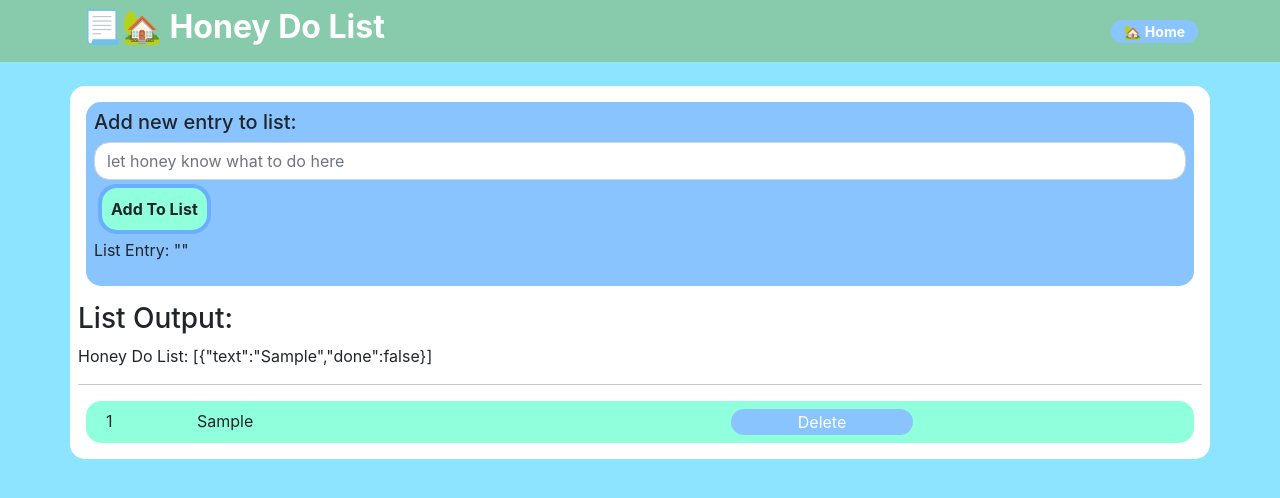
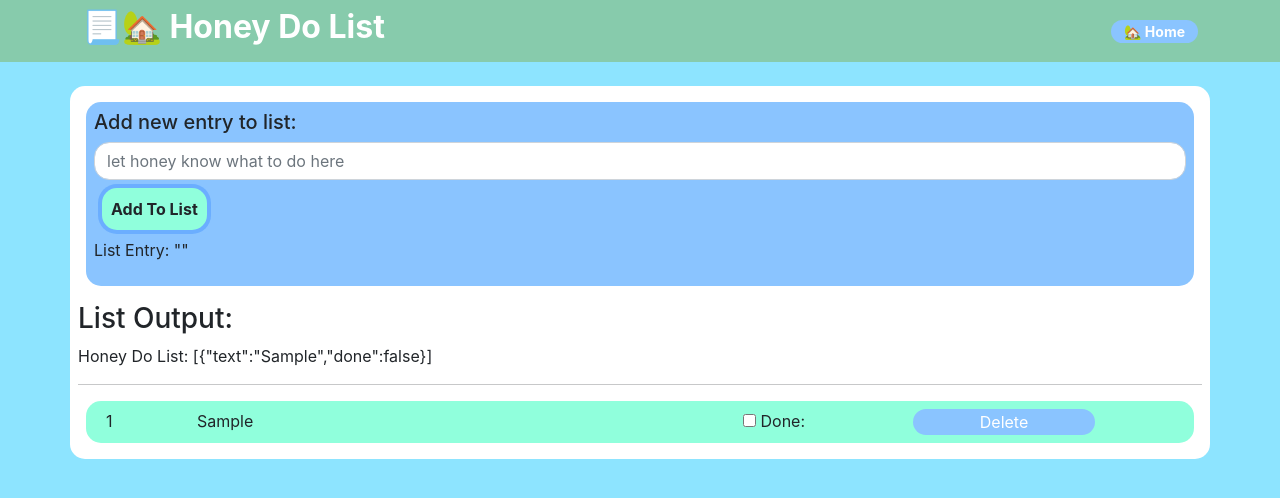
Before and after one commit to vircabading/MERN-React-FunctionalComponents-ToDoList-2308, a React (Create React App) app: page / in a window 1280 px wide. Both pictures are taken after typing "Sample" into the empty fields and a click on the button "Add To List". Shown: the top 498 px of the page. Built offline with nearby package versions, Linux system fonts and the light colour scheme.

Commit message:
add an add button to the list output

```diff
--- a/src/App.js
+++ b/src/App.js
@@ -29,16 +29,30 @@ const App = () => {
     setHoneyDoList(changedHoneyDoList);
   }
 
+  const changeEntryDone = (targetEntry) => {
+    console.log("**** In change entry done:", targetEntry.text);
+    let newList = [...honeyDoList];
+    for (let i=0; i<honeyDoList.length; i++) {
+      if (newList[i].text == targetEntry.text) {
+         newList[i].done = !newList[i].done;
+      }
+    }
+    setHoneyDoList(newList);
+  }
+
   return (
     <main>
       {/* **** Navigation Bar *********** */}
       <NavBarView />
       {/* ///// Main Content Area //////////// */}
       <div className='container mt-4 p-2 round bg-white' >
+        {/* **** Add to the List *********** */}
         <AddToListView addNewEntryToList={addNewEntryToList} />
+        {/* **** Output the List ************ */}
         <ListOutputView
           honeyDoList={honeyDoList}
-          removeEntry={removeEntry} />
+          removeEntry={removeEntry}
+          changeEntryDone={ changeEntryDone } />
       </div>
     </main>
   );
--- a/src/components/ListOutputView.jsx
+++ b/src/components/ListOutputView.jsx
@@ -19,6 +19,7 @@ const ListOutputView = (props) => {
               i={i}
               entry={entry}
               removeEntry={props.removeEntry}
+              changeEntryDone={props.changeEntryDone}
               key={i} />
           )
         }
--- a/src/components/RowComp.jsx
+++ b/src/components/RowComp.jsx
@@ -5,22 +5,34 @@ import React from 'react'
 ///////////////////////////////////////////////////
 
 const RowComp = (props) => {
+  /**
+   * deletes entry associated with delete button pressed
+   * @param {*} e
+   */
   const handleDeleteEntry = (e) => {
     props.removeEntry(props.entry);
+  }
+
+  const handleCheckChange = (e) => {
+    console.log("*** In Handle Check Change ******");
+    props.changeEntryDone(props.entry);
   }
 
   return (
     <div>
       {(props.i % 2 === 0) ?
         <div className='row m-2 p-2 bg-green round'>
-                <div className='col-1'>{ props.i+1 }</div>
-                <div className='col-6'>{ props.entry.text}</div>
-                <button className='col-2 round btn-blue' onClick={ e => handleDeleteEntry(e) }>Delete</button>
+          <div className='col-1'>{props.i + 1}</div>
+          <div className='col-6'>{props.entry.text}</div>
+          <label className='col-2'>
+            <input type="checkbox" checked={props.entry.done} onChange={e => handleCheckChange(e)} /> Done:
+          </label>
+          <button className='col-2 round btn-blue' onClick={e => handleDeleteEntry(e)}>Delete</button>
         </div> :
         <div className='row m-2 p-2 bg-blue round'>
-                <div className='col-1'>{ props.i+1 }</div>
-                <div className='col-6'>{ props.entry.text}</div>
-                <button className='col-2 round btn-green' onClick={ e => handleDeleteEntry(e) }>Delete</button>
+          <div className='col-1'>{props.i + 1}</div>
+          <div className='col-6'>{props.entry.text}</div>
+          <button className='col-2 round btn-green' onClick={e => handleDeleteEntry(e)}>Delete</button>
         </div>
       }
 
```
Lines whose indentation alone changed are shown as unchanged.
